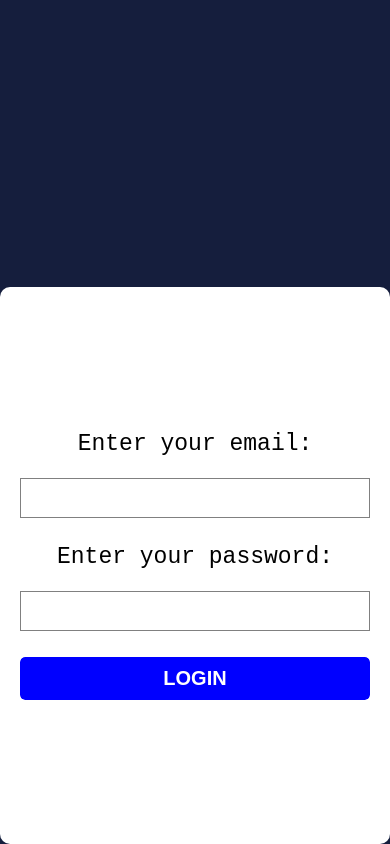
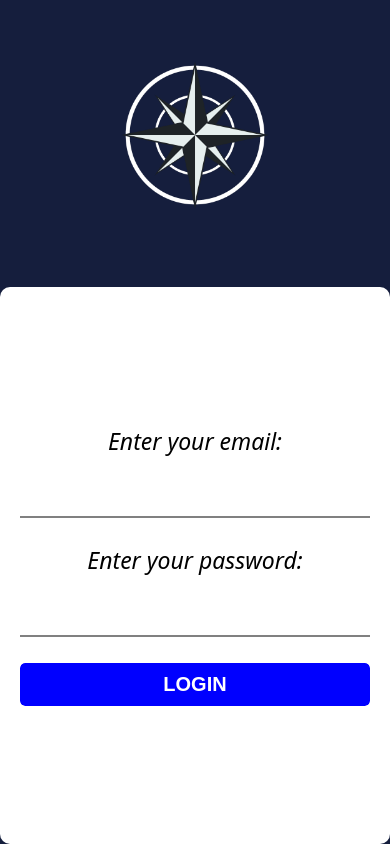
Before and after one commit to tourify-tidbis51m/MobileTourify, a React Native app: screen / in a window 390 px wide. Built offline with nearby package versions, Linux system fonts and the light colour scheme.

Commit message:
Login masomenos

```diff
--- a/babel.config.js
+++ b/babel.config.js
@@ -2,5 +2,9 @@ module.exports = function(api) {
   api.cache(true);
   return {
     presets: ['babel-preset-expo'],
+    plugins: [
+      '@babel/plugin-proposal-export-namespace-from',
+      'react-native-reanimated/plugin'
+    ],
   };
 };
--- a/components/LoginForm.tsx
+++ b/components/LoginForm.tsx
@@ -1,5 +1,5 @@
 import React, { useRef } from 'react';
-import { Animated, TextInput, StyleSheet, Text, View, TouchableOpacity } from 'react-native';
+import { Animated, TextInput, StyleSheet, Text, View, TouchableOpacity, Image } from 'react-native';
 
 const LoginForm = () => {
 
@@ -60,14 +60,24 @@ const styles = StyleSheet.create({
         justifyContent: 'center',
         display: 'flex',
         flexDirection: 'column',
-        fontFamily: 'monospace, Fira Mono',
+        fontFamily: 'system-ui',
+        fontStyle: 'italic',
+
+    },
+    logo: {
+        width: 100,
+        height: 100,
+        marginBottom: 20,
+        alignSelf: 'center',
     },
     input: {
         height: 40,
         borderColor: 'gray',
-        borderWidth: 1,
+        borderWidth: 0,
         marginBottom: 10,
         paddingHorizontal: 10,
+        borderBottomWidth: 2,
+
     },
     button: {
         backgroundColor: 'blue',
--- a/pages/LoginScreen.tsx
+++ b/pages/LoginScreen.tsx
@@ -1,12 +1,14 @@
 import React from 'react';
-import { ImageBackground, StyleSheet } from 'react-native';
-import { StatusBar } from 'expo-status-bar';
+import { ImageBackground, StyleSheet, Dimensions, Image } from 'react-native';
 import LoginForm from '../components/LoginForm';
+
+const { width, height } = Dimensions.get('window'); //Agarre los objetos de esas madres y lo pase por la dimensión de la screen
 
 const LoginScreen = () => {
     return (
         <ImageBackground style={styles.background}>
-        <LoginForm/>
+            <Image source={require('../assets/logo.png')} style={styles.logo} />
+            <LoginForm />
         </ImageBackground>
     );
 };
@@ -19,6 +21,15 @@ const styles = StyleSheet.create({
         justifyContent: 'center',
         alignItems: 'center',
     },
+    logo: {
+        width: width * .4,
+        height: height * .4,
+        resizeMode: 'center',
+        position: 'absolute',
+        justifyContent: 'center',
+        alignItems: 'center',
+        top: "-4%",
+    },
 });
 
 export default LoginScreen;
```
Also changed, not shown: package.json (+5 -3 lines), assets/logo.png (added), 1 other file (tests, documents, lock files or other folders).
